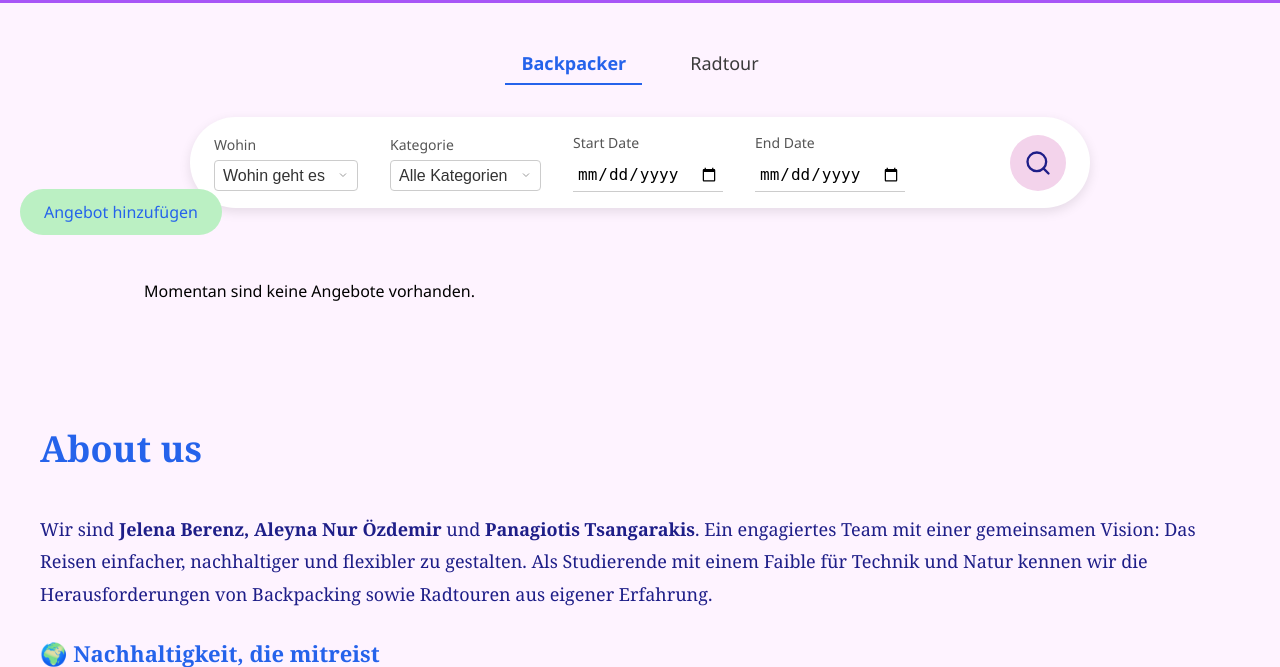
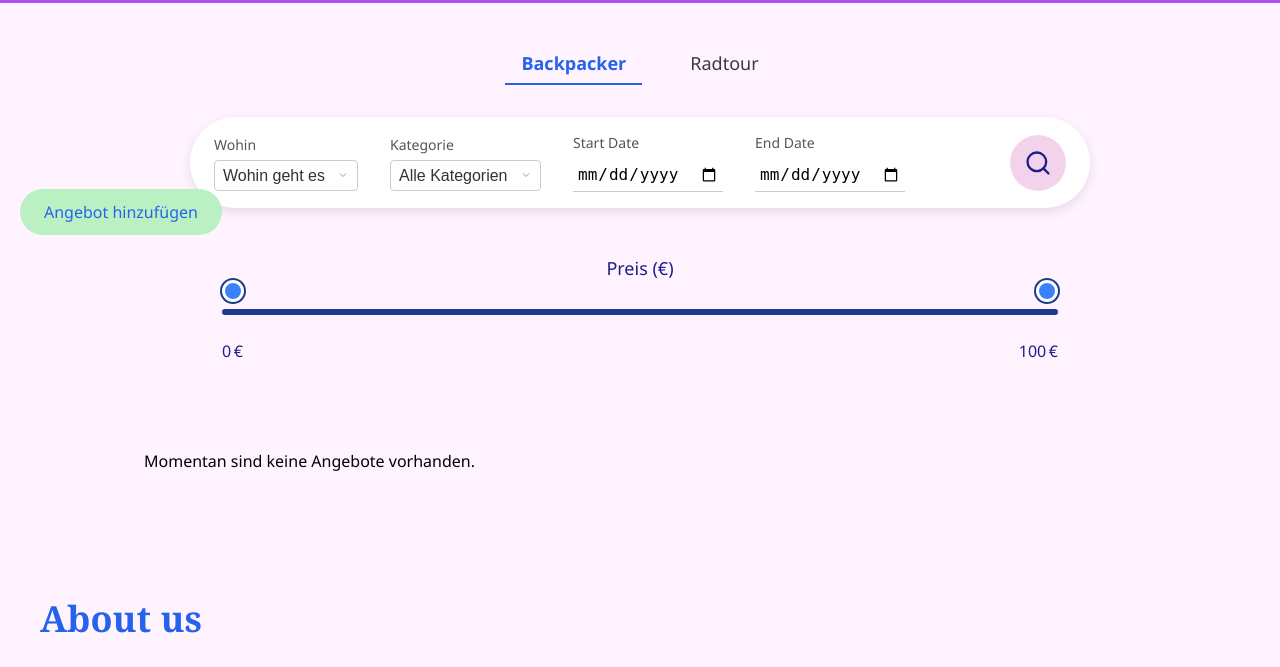
Before and after one commit to jberenz/BackpackerRent, a Flask app: page / in a window 1280 px wide. Shown: the part 545-1212 px from the top of the page. Run offline with Flask 3, Linux system fonts and the light colour scheme; data that the repository does not hold is empty.

Commit message:
Preisrange

```diff
--- a/app.py
+++ b/app.py
@@ -27,6 +27,8 @@ def index():
     region_id       = request.args.get("region_id", type=int)
     category_filter = request.args.get("category_filter", type=int)
     selected_type   = request.args.get("type", default="backpacker")
+    min_price       = request.args.get("min_price", default=0, type=float)
+    max_price       = request.args.get("max_price", default=100, type=float)
 
     sql = """
         SELECT
@@ -52,6 +54,10 @@ def index():
         filters.append("o.category_id = ?")
         params.append(category_filter)
 
+    # Preisfilter hinzufügen
+    filters.append("o.price_per_night BETWEEN ? AND ?")
+    params.extend([min_price, max_price])
+
     if filters:
         sql += " WHERE " + " AND ".join(filters)
 
@@ -59,22 +65,21 @@ def index():
 
     offers = db.execute(sql, params).fetchall()
     regionen = db.execute("SELECT * FROM region").fetchall()
+
     if selected_type == "radtour":
-          categories = db.execute("""
-              SELECT * FROM category
-              WHERE category_name IN (
-                  'Radtasche', 'Gaskocher', 'Schlafsack', 'Zelt', 'Luftmatratze', 'Multitool'
-              )
-           """).fetchall()
+        categories = db.execute("""
+            SELECT * FROM category
+            WHERE category_name IN (
+                'Radtasche', 'Gaskocher', 'Schlafsack', 'Zelt', 'Luftmatratze', 'Multitool'
+            )
+        """).fetchall()
     else:
-    # Standard: backpacker oder leer
-          categories = db.execute("""
-              SELECT * FROM category
-              WHERE category_name IN (
-                  'Gaskocher', 'Schlafsack', 'Zelt', 'Luftmatratze', 'Rucksack', 'Multitool'
-              )
-          """).fetchall()
-
+        categories = db.execute("""
+            SELECT * FROM category
+            WHERE category_name IN (
+                'Gaskocher', 'Schlafsack', 'Zelt', 'Luftmatratze', 'Rucksack', 'Multitool'
+            )
+        """).fetchall()
 
     return render_template(
         "home.html",
@@ -85,6 +90,7 @@ def index():
         selected_region_id=region_id,
         selected_category_id=category_filter
     )
+
 
 
 @app.route("/anmelden", methods=["GET", "POST"])
--- a/static/css/style.css
+++ b/static/css/style.css
@@ -188,6 +188,86 @@ body {
   width: 28px;
   height: 28px;
   stroke: #1e1e88;
+}
+.price-range-wrapper {
+  max-width: 900px;
+  margin: 2rem auto 0;
+  padding: 1rem 2rem;
+  display: flex;
+  flex-direction: column;
+  align-items: center;
+  background: transparent;
+}
+
+.price-range-wrapper label {
+  font-size: 18px;
+  font-weight: 500;
+  color: #1e1e88;
+  margin-bottom: 0.75rem;
+}
+
+.slider-container {
+  position: relative;
+  width: 100%;
+  height: 40px;
+}
+
+.slider-container input[type="range"] {
+  -webkit-appearance: none;
+  appearance: none;
+  position: absolute;
+  width: 100%;
+  height: 6px;
+  background: transparent;
+  pointer-events: none;
+}
+
+.slider-container input[type="range"]::-webkit-slider-thumb {
+  -webkit-appearance: none;
+  height: 22px;
+  width: 22px;
+  border-radius: 50%;
+  background: #3b82f6;
+  border: 3px solid white;
+  box-shadow: 0 0 0 2px #1e3a8a;
+  cursor: pointer;
+  pointer-events: auto;
+  margin-top: -9px;
+  position: relative;
+  z-index: 2;
+}
+
+.slider-container input[type="range"]::-moz-range-thumb {
+  height: 22px;
+  width: 22px;
+  border-radius: 50%;
+  background: #3b82f6;
+  border: 3px solid white;
+  box-shadow: 0 0 0 2px #1e3a8a;
+  cursor: pointer;
+  pointer-events: auto;
+}
+
+.slider-container::before {
+  content: '';
+  position: absolute;
+  top: 50%;
+  transform: translateY(-50%);
+  height: 6px;
+  width: 100%;
+  background: #1e3a8a;
+  border-radius: 3px;
+  z-index: 1;
+}
+
+.price-values {
+  display: flex;
+  justify-content: space-between;
+  width: 100%;
+  margin-top: 8px;
+  font-size: 16px;
+  font-weight: 500;
+  color: #1e1e88;
 }
 
 /* === 5) Dynamische Filter === */
--- a/templates/base.html
+++ b/templates/base.html
@@ -60,6 +60,7 @@
       </div>
     </div>
   </header>
+
   {% with messages = get_flashed_messages(with_categories=true) %}
     {% if messages %}
       <div class="flash-messages">
@@ -75,5 +76,7 @@
   <main class="container">
     {% block content %}{% endblock %}
   </main>
+
+  {% block scripts %}{% endblock %}
 </body>
 </html>
--- a/templates/home.html
+++ b/templates/home.html
@@ -54,6 +54,7 @@
       </select>
     </div>
 
+
     <div class="input-group">
       <label for="start">Start Date</label>
       <input id="start" name="start" type="date" value="{{ request.args.get('start','') }}">
@@ -71,7 +72,24 @@
       </svg>
     </button>
   </form>
+  <div class="price-range-wrapper">
+    <label for="price_range">Preis (€)</label>
+    <div class="slider-container">
+      <input type="range" id="min_price" min="0" max="100" value="0" step="1">
+      <input type="range" id="max_price" min="0" max="100" value="100" step="1">
+    </div>
+    <div class="price-values">
+      <span id="price-min-label">0 €</span>
+      <span id="price-max-label">100 €</span>
+    </div>
+  </div>
+
+
 </section>
+
+
+
+
 
 <a href="{{ url_for('add_offer') }}" class="btn-add">Angebot hinzufügen</a>
 
@@ -174,3 +192,33 @@
   </div>
 </section>
 {% endblock %}
+
+{% block scripts %}
+<script>
+  const minInput = document.getElementById('min_price');
+  const maxInput = document.getElementById('max_price');
+  const minLabel = document.getElementById('price-min-label');
+  const maxLabel = document.getElementById('price-max-label');
+
+  function updateLabels() {
+    minLabel.innerText = `${minInput.value} €`;
+    maxLabel.innerText = `${maxInput.value} €`;
+  }
+
+  minInput.addEventListener('input', () => {
+    if (parseInt(minInput.value) > parseInt(maxInput.value)) {
+      minInput.value = maxInput.value;
+    }
+    updateLabels();
+  });
+
+  maxInput.addEventListener('input', () => {
+    if (parseInt(maxInput.value) < parseInt(minInput.value)) {
+      maxInput.value = minInput.value;
+    }
+    updateLabels();
+  });
+
+  updateLabels();
+</script>
+{% endblock %}
```
Lines whose indentation alone changed are shown as unchanged.
